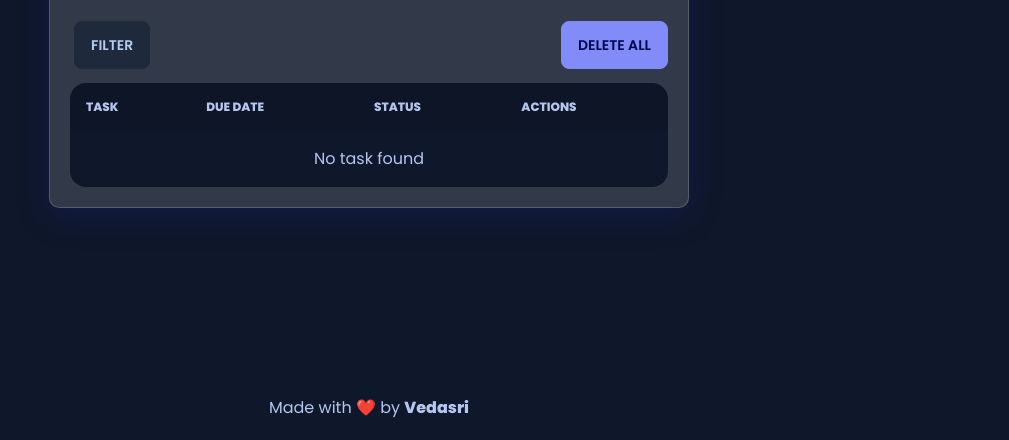
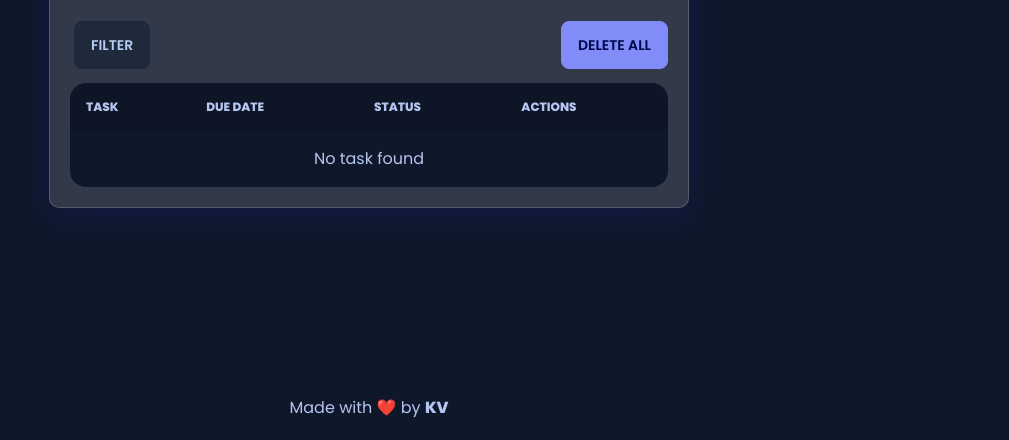
Before and after one commit to Kv-Vedasri/Do-IT, a plain HTML site: page index.html in a window 1280 px wide. Shown: the part 360-800 px from the top of the page, without its empty margins (271-1280 px from the left). Drawn offline with nearby package versions, Linux system fonts and the light colour scheme.

Commit message:
Update index.html

```diff
--- a/index.html
+++ b/index.html
@@ -25,7 +25,7 @@
     <!-- Copyright -->
     <footer>
         <div class="author-text">
-            <p>Made with ❤️ by <a href="https://github.com/Kv-Vedasri" target="_blank"><b>Vedasri</b></a></p>
+            <p>Made with ❤️ by <a href="https://github.com/Kv-Vedasri" target="_blank"><b>KV</b></a></p>
         </div>
     </footer>
 
```
